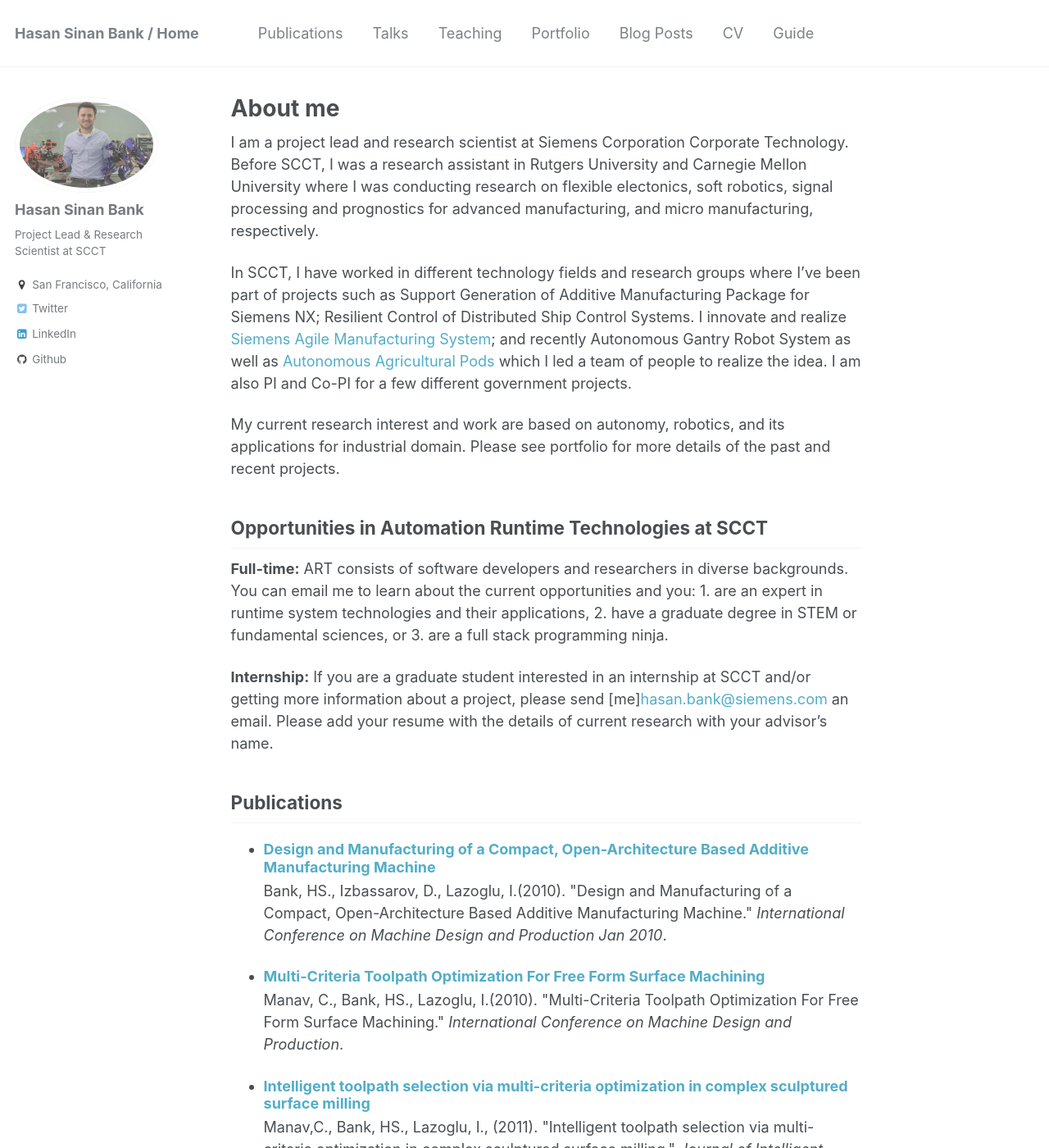
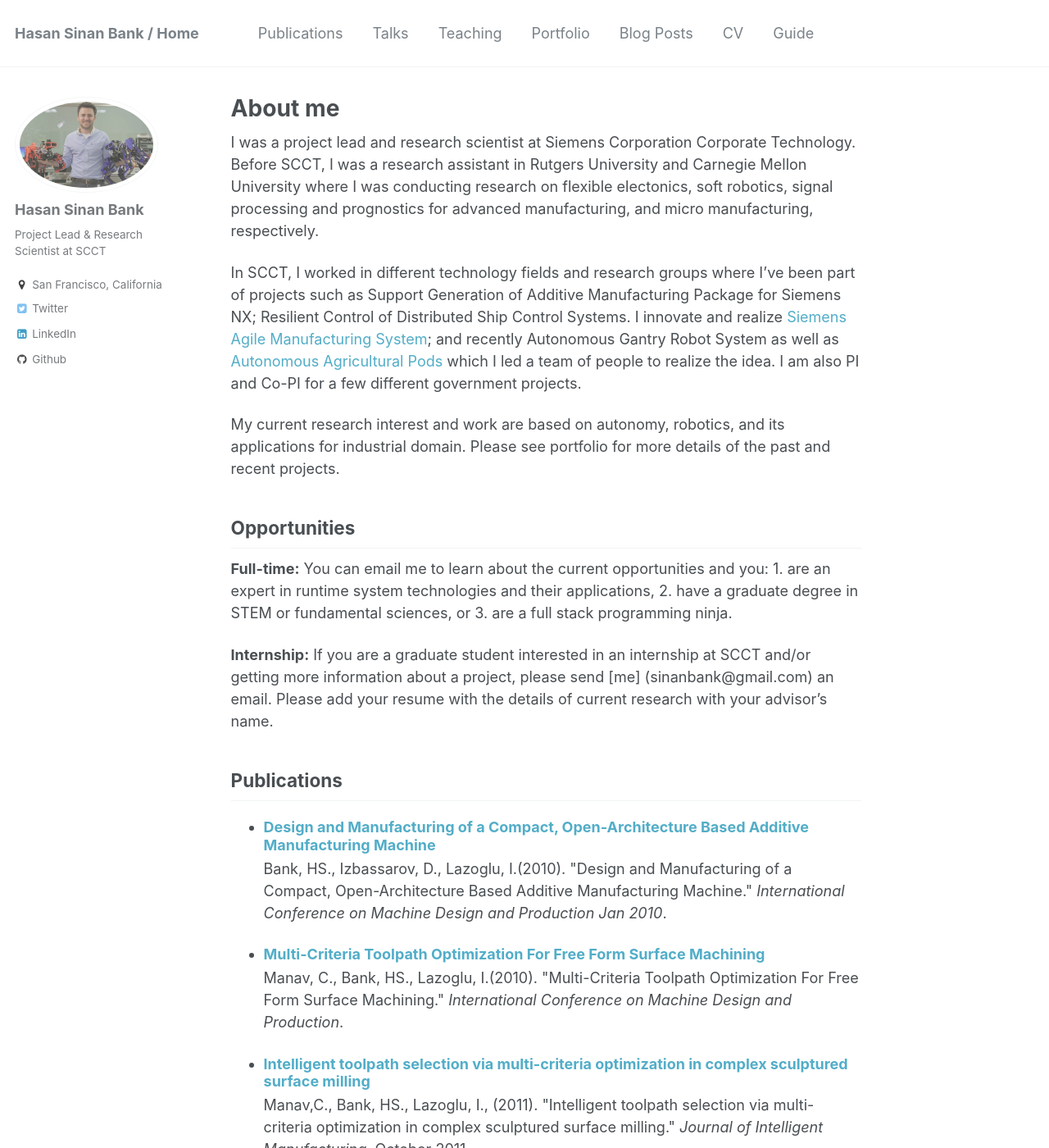
Before and after one commit to bankh/bankh.github.io, a Jekyll site: the page built from _pages/about.md, in a window 1280 px wide and 1400 px high. Shown: the whole window at 82% size. Built offline with Jekyll 4.4.1, drawn with Linux system fonts in a browser that asks for light colours.

Commit message:
About updated.
Siemens related content removed and moved to the past.

```diff
--- a/_pages/about.md
+++ b/_pages/about.md
@@ -8,12 +8,12 @@
   - /about.html
 ---
 
-I am a project lead and research scientist at Siemens Corporation Corporate Technology. Before SCCT, I was a research
+I was a project lead and research scientist at Siemens Corporation Corporate Technology. Before SCCT, I was a research
 assistant in Rutgers University and Carnegie Mellon University where I
 was conducting research on flexible electonics, soft robotics, signal processing and prognostics
 for advanced manufacturing, and micro manufacturing, respectively.
 
-In SCCT, I have worked in different technology fields and research groups where I've been part of projects
+In SCCT, I worked in different technology fields and research groups where I've been part of projects
 such as Support Generation of Additive Manufacturing Package for Siemens NX; Resilient Control of Distributed
 Ship Control Systems. I innovate and realize [Siemens Agile Manufacturing System](https://goo.gl/dPYpWo); and
 recently Autonomous Gantry Robot System as well as [Autonomous Agricultural Pods](https://goo.gl/VBnZ3c) which
@@ -22,14 +22,12 @@
 My current research interest and work are based on autonomy, robotics, and its applications for industrial
 domain. Please see portfolio for more details of the past and recent projects.
 
-Opportunities in Automation Runtime Technologies at SCCT
+Opportunities
 ------
-<b>Full-time:</b> ART consists of software developers and researchers in diverse backgrounds. You can email me
-to learn about the current opportunities and you: 1. are an expert in runtime system technologies and their
-applications, 2. have a graduate degree in STEM or fundamental sciences, or 3. are a full stack programming ninja.<br />
+<b>Full-time:</b> You can email me to learn about the current opportunities and you: 1. are an expert in runtime system technologies and their applications, 2. have a graduate degree in STEM or fundamental sciences, or 3. are a full stack programming ninja.<br />
 
 <b>Internship:</b> If you are a graduate student interested in an internship at SCCT and/or getting more information
-about a project, please send [me]<hasan.bank@siemens.com> an email. Please add your resume with the details of current
+about a project, please send [me] (sinanbank@gmail.com) an email. Please add your resume with the details of current
 research with your advisor's name.
 
 Publications
```
